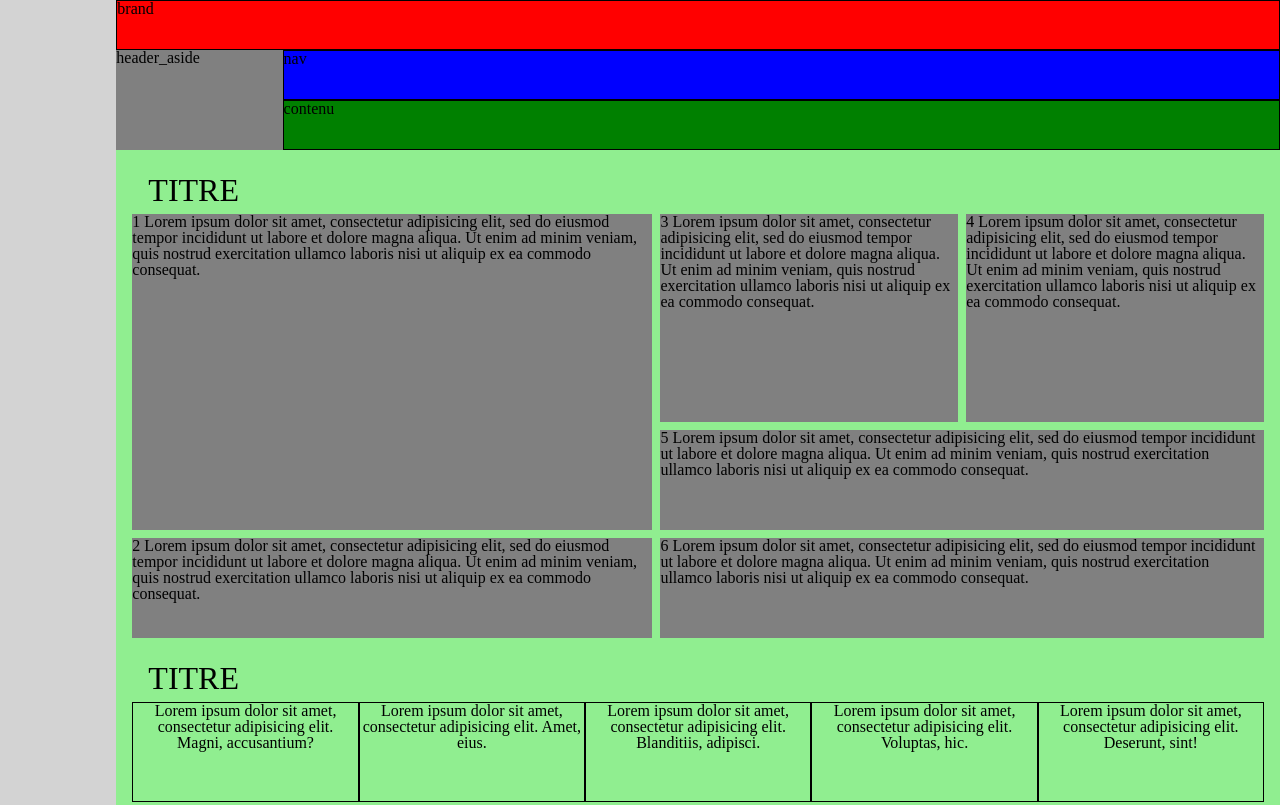
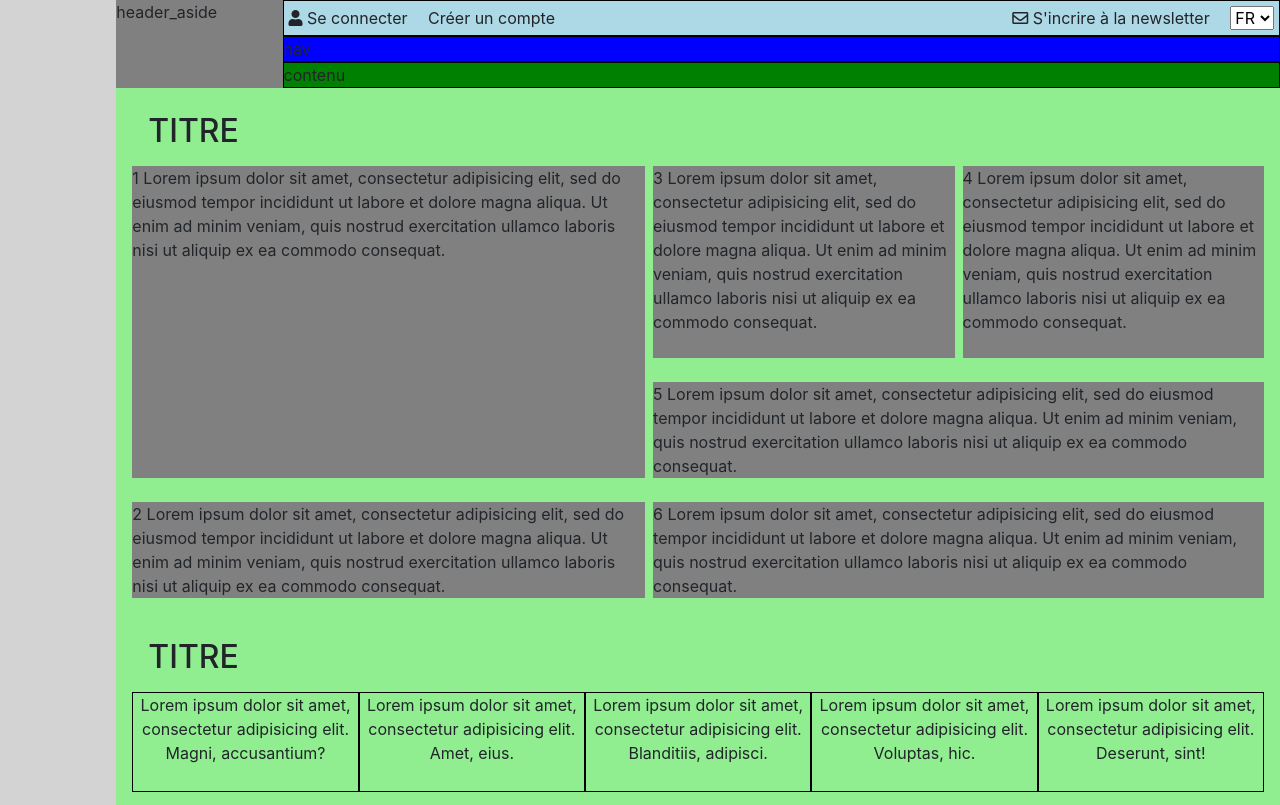
Before and after one commit to Mordnor/challenge9, a website: page index.html in a window 1280 px wide. Shown: the top 805 px of the page. Drawn offline with nearby package versions, Linux system fonts and the light colour scheme.

Commit message:
Nav done Npm i Bootstrap and Jquery

```diff
--- a/css/scss/style.scss
+++ b/css/scss/style.scss
@@ -12,9 +12,17 @@ div {
 header{
     background-color: lightblue;
     display: grid;
-    height: 150px;
     .brand{
-        background-color: red;
+      padding: 0.5rem;
+      display: flex;
+      flex-direction: column;
+      justify-content: space-between;
+      span {
+        text-align: center;
+        p {
+          margin-right: 1rem;
+        }
+      }
     }
     .nav{
         background-color: blue;
@@ -90,10 +98,18 @@ footer{
     header{
         grid-template-columns: 1fr 6fr;
         .brand{
-            grid-column: 1/3;
+            grid-column: 2/3;
+            flex-direction: row;
+            padding: 0.3rem;
+            span {
+              p {
+                display: inline;
+                margin-bottom: 0;
+              }
+            }
         }
         .header_aside{
-            grid-row: 2/4;
+            grid-row: 1/4;
         }
     }
     main {
--- a/index.html
+++ b/index.html
@@ -4,7 +4,9 @@
 <head>
     <meta charset="utf-8">
     <meta name="viewport" content="width=device-width, initial-scale=1.0">
-    <link rel="stylesheet" href="css/reset.css">
+    <link rel="stylesheet" href="https://use.fontawesome.com/releases/v5.2.0/css/all.css" integrity="sha384-hWVjflwFxL6sNzntih27bfxkr27PmbbK/iSvJ+a4+0owXq79v+lsFkW54bOGbiDQ" crossorigin="anonymous">
+    <link rel="stylesheet" href="node_modules/bootstrap/dist/css/bootstrap-grid.min.css">
+    <link rel="stylesheet" href="node_modules/bootstrap/dist/css/bootstrap.min.css">
     <link rel="stylesheet" href="css/style.css">
     <title>challenge9</title>
 </head>
@@ -14,12 +16,21 @@
 
 
         <aside class="main_aside">
-
         </aside>
 
         <header>
             <div class="brand">
-                brand
+              <span>
+                <p><i class="fas fa-user"></i> Se connecter</p>
+                <p>Créer un compte</p>
+              </span>
+              <span>
+                <p><i class="far fa-envelope"></i> S'incrire à la newsletter</p>
+                <select class="" name="">
+                  <option value="">FR</option>
+                  <option value="">EN</option>
+                </select>
+              </span>
             </div>
 
             <div class="nav">
@@ -131,11 +142,8 @@
 
     </section>
 
-
-
-
-
-
+    <script src="node_modules/jquery/dist/jquery.min.js"></script>
+    <script src="node_modules/bootstrap/dist/js/bootstrap.bundle.min.js"></script>
 </body>
 
 </html>
```
Also changed, not shown: package.json (added, +23 -0 lines), css/style.css, 2 other files.
